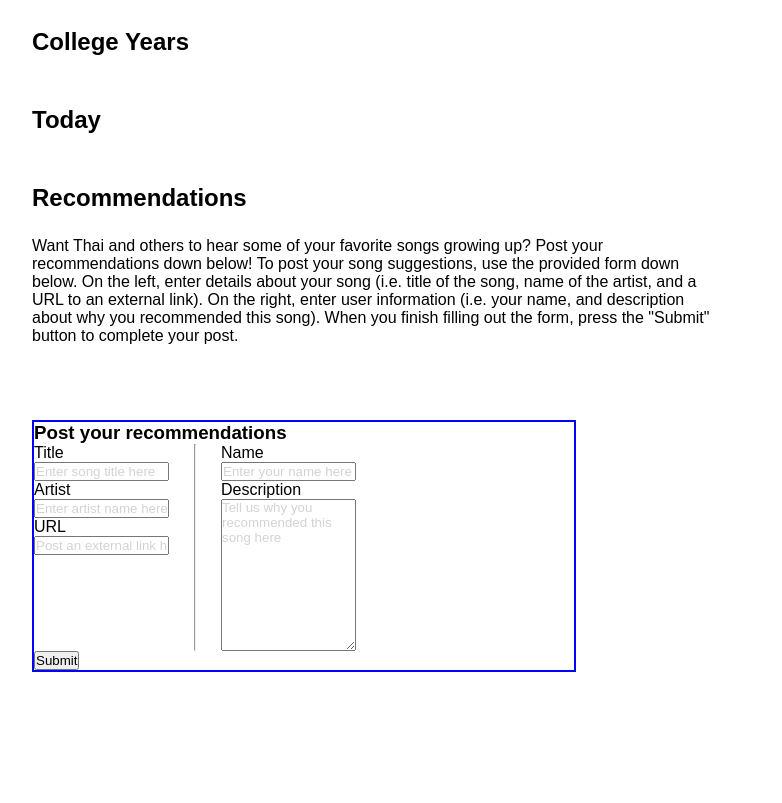
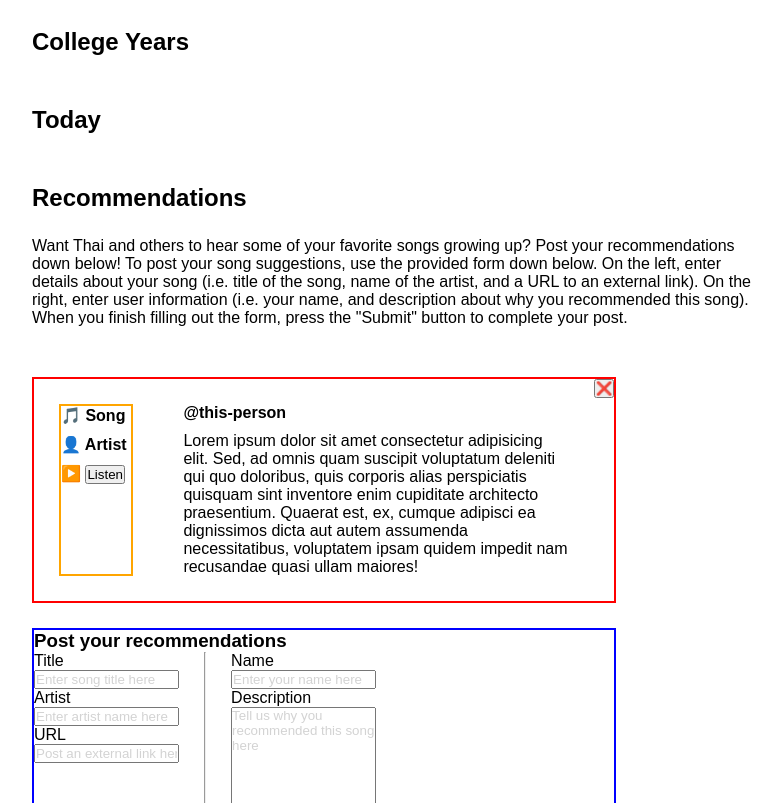
Before and after one commit to thaitommytran/foundations-capstone-project, a website: page client/index.html in a window 1280 px wide. Shown: the part 503-1306 px from the top of the page, without its empty margins (268-1050 px from the left). Before the commit the page ends 1225 px from the top, so only its background shows below. Drawn offline with nearby package versions, Linux system fonts and the light colour scheme; no server answers.

Commit message:
temporarily readded rec card dummy text for styling

```diff
--- a/client/index.html
+++ b/client/index.html
@@ -46,7 +46,24 @@
       <h2>Recommendations</h2>
       <p id="rec-text">Want Thai and others to hear some of your favorite songs growing up? Post your recommendations down below! To post your song suggestions, use the provided form down below. On the left, enter details about your song (i.e. title of the song, name of the artist, and a URL to an external link). On the right, enter user information (i.e. your name, and description about why you recommended this song). When you finish filling out the form, press the "Submit" button to complete your post.</p>
 
-      <div id="recs-container"></div>
+      <div id="recs-container">
+        <!-- /// rec-card dummy code /// -->
+        <div class="rec-card">
+          <div class="rec-card-info" id="song-rec-sect">
+            <h4>🎵 Song</h4>
+            <h4>👤 Artist</h4>
+            <h4>▶️ <button id="url-btn" onclick="window.open('http://google.com','_blank')">Listen</button></h4>
+          </div>
+          <div class="rec-card-info" id="user-rec-sect">
+            <h4>@this-person</h4>
+            <p>Lorem ipsum dolor sit amet consectetur adipisicing elit. Sed, ad omnis quam suscipit voluptatum deleniti qui quo doloribus, quis corporis alias perspiciatis quisquam sint inventore enim cupiditate architecto praesentium. Quaerat est, ex, cumque adipisci ea dignissimos dicta aut autem assumenda necessitatibus, voluptatem ipsam quidem impedit nam recusandae quasi ullam maiores!</p>
+          </div>
+          <div id="close-rec-sect">
+            <button id="x-btn">❌</button>
+          </div>
+        </div>
+        <!-- /// rec-card dummy code /// -->
+      </div>
 
       <form id="rec-form">
         <h3>Post your recommendations</h3>
```
